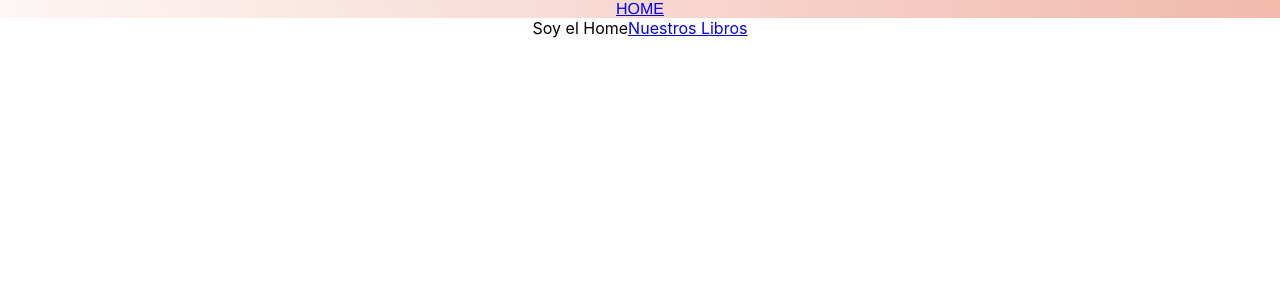
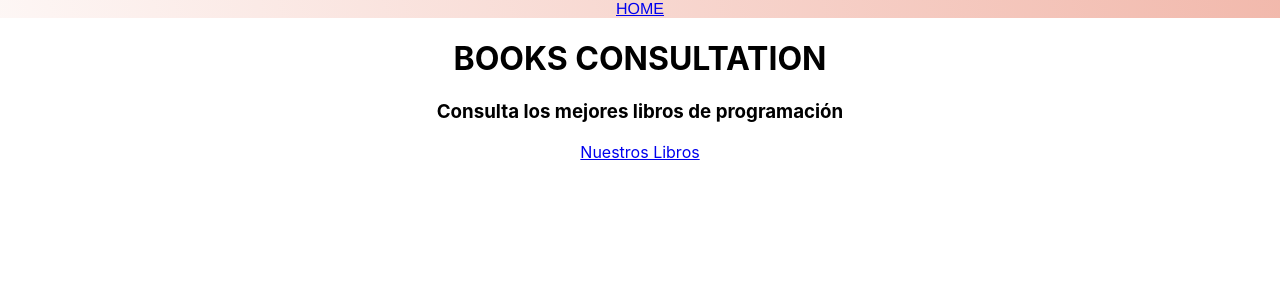
Before and after one commit to Naxete7/prueba-front-libros, a React (Create React App) app: page / in a window 1280 px wide. Shown: the top 300 px of the page. Built offline with nearby package versions, Linux system fonts and the light colour scheme.

Commit message:
home modify

```diff
--- a/src/containers/Home/Home.jsx
+++ b/src/containers/Home/Home.jsx
@@ -10,12 +10,12 @@ import './Home.css'
 const Home = () => {
 
     return (
-        <div className="homeDesign">
-            Soy el Home
-            <a href="/books" >Nuestros Libros</a>
-        </div>
-
-    )
+      <div className="homeDesign">
+            <h1>BOOKS CONSULTATION</h1>
+            <h3>Consulta los mejores libros de programación</h3>
+        <a href="/books">Nuestros Libros</a>
+      </div>
+    );
 
 }
 
```
